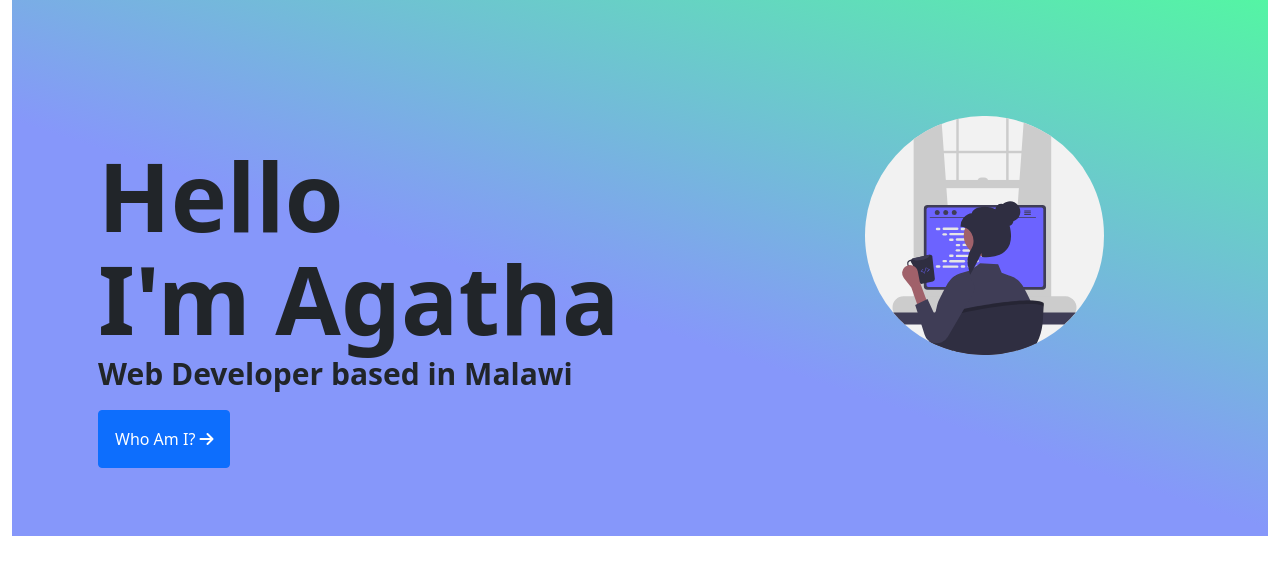
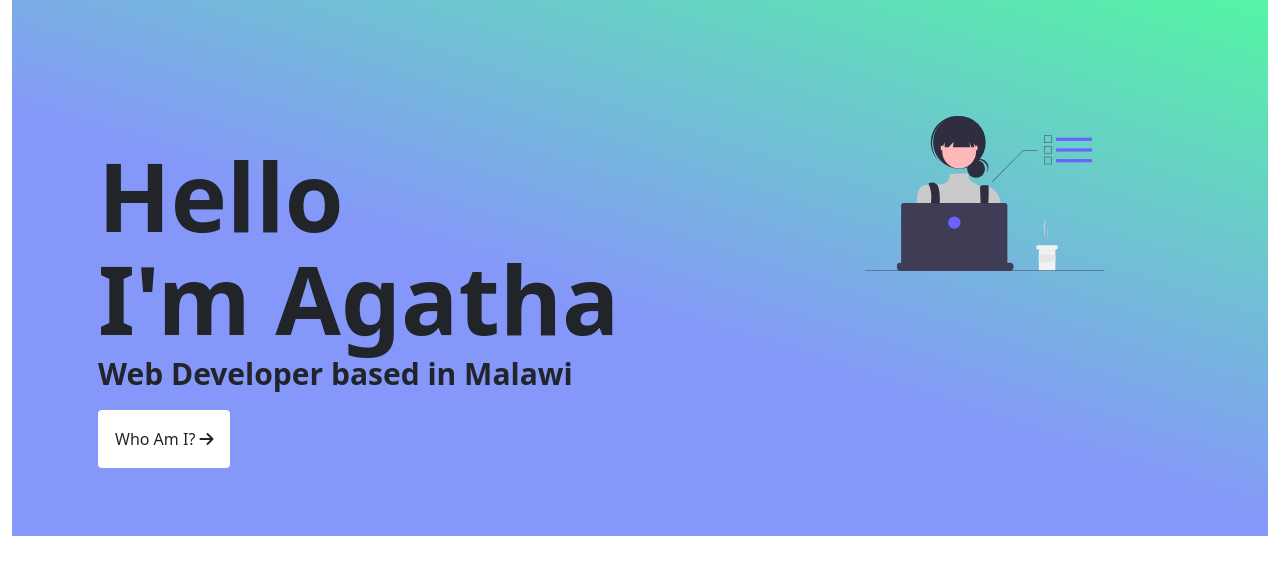
Before and after one commit to agatha-chituwa/Portifolio, a plain HTML site: page components/about.html in a window 1280 px wide. Drawn offline with nearby package versions, Linux system fonts and the light colour scheme; a web font is replaced by a local one.

Commit message:
changed img  and button color

```diff
--- a/components/about.html
+++ b/components/about.html
@@ -43,7 +43,7 @@
             <h1>Hello</h1>
             <h2>I'm Agatha</h2>
             <p>Web Developer based in Malawi</p>
-            <button class="btn btn-primary p-3">
+            <button class="btn bg-body p-3">
               Who Am I?
               <i class="fa-solid fa-arrow-right"></i>
             </button>
@@ -51,7 +51,7 @@
           </div>
           <div class="col-md-3">
             <img
-              src="/images/programmer.svg"
+              src="/images/undraw_dev_focus_re_6iwt.svg"
               class="p-3 img-fluid rounded"
               alt=""
             />
```
Also changed, not shown: index.html (+1 -1 lines), images/programmer.svg (deleted), images/undraw_dev_focus_re_6iwt.svg (added).
